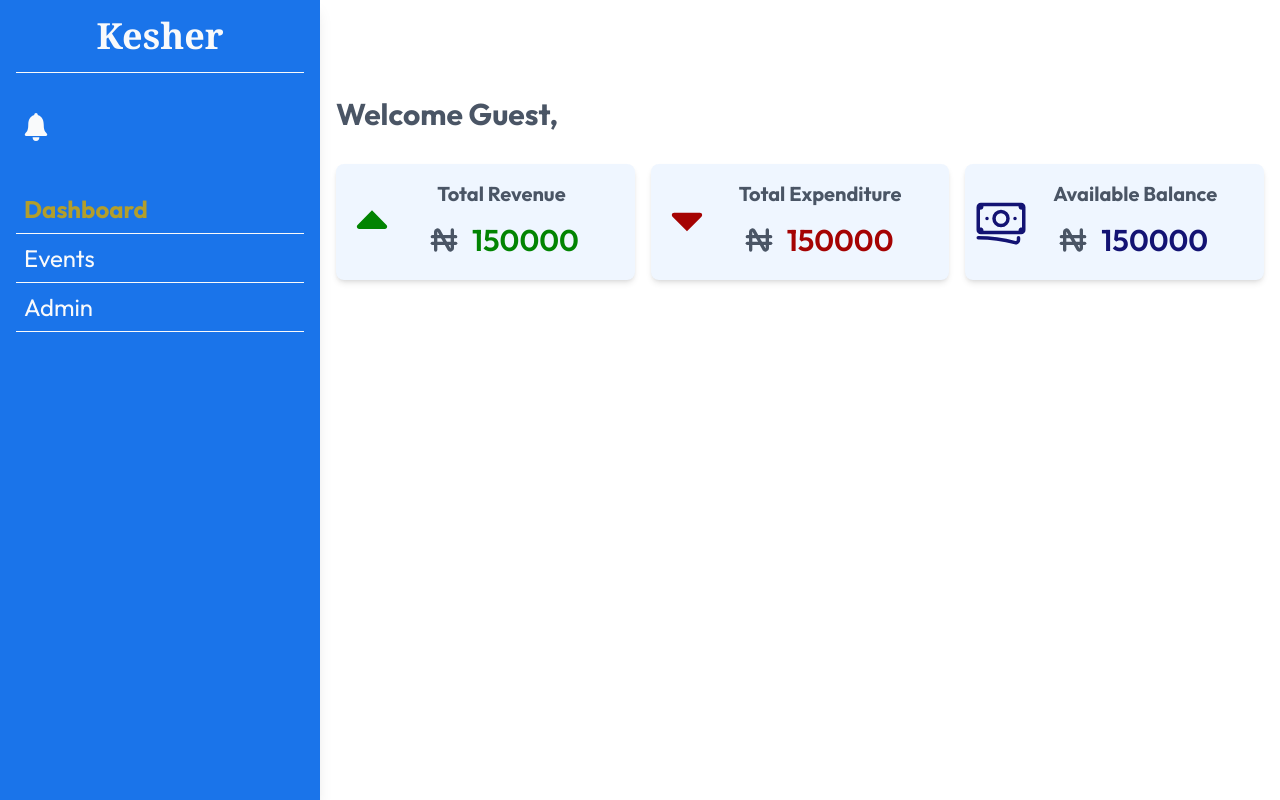
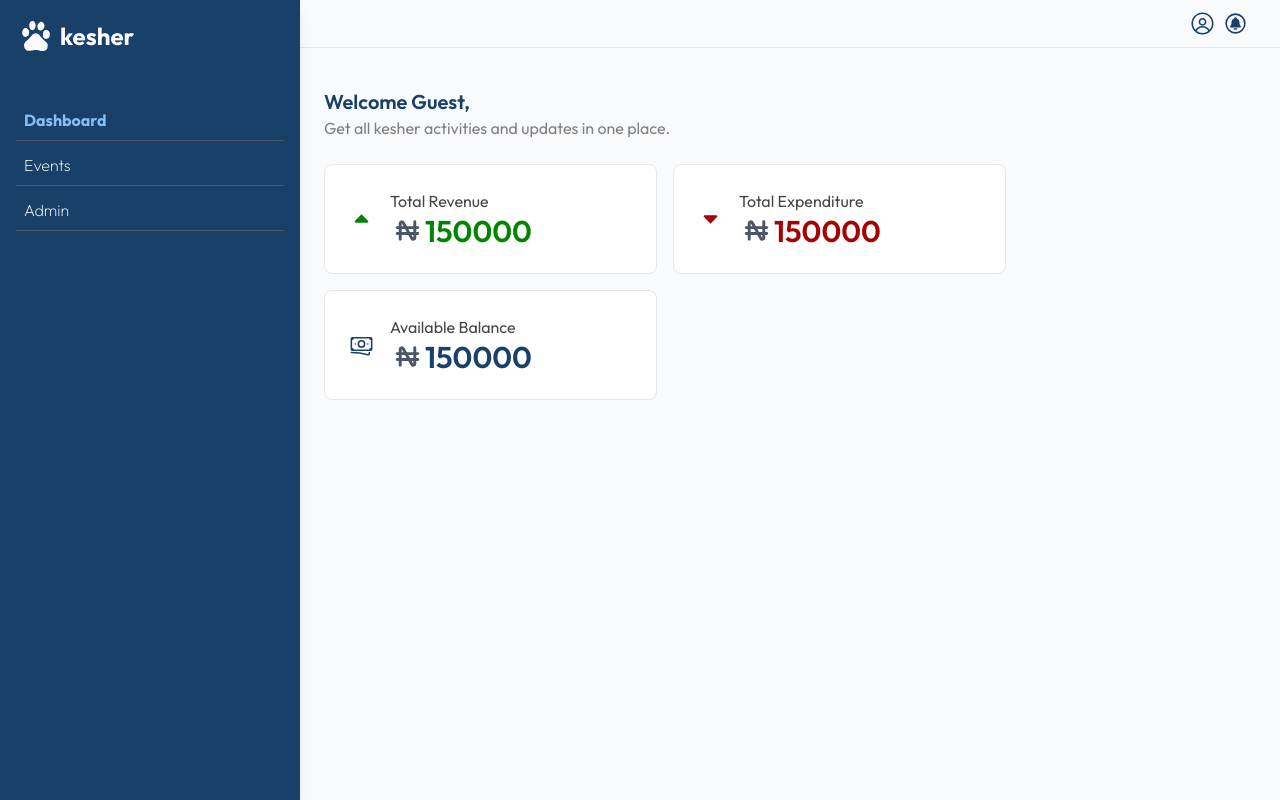
Before and after one commit to chuksdozie/kesher, a Next.js app: page /dashboard in a window 1280 px wide. Built offline with nearby package versions, Linux system fonts and the light colour scheme.

Commit message:
Feat: UI Clean Up - Color Statements

```diff
--- a/package.json
+++ b/package.json
@@ -25,6 +25,7 @@
     "@types/node": "^20",
     "@types/react": "^19",
     "@types/react-dom": "^19",
+    "@types/react-icons": "^3.0.0",
     "autoprefixer": "^10.4.21",
     "eslint": "^9.34.0",
     "eslint-config-next": "^15.4.7",
--- a/src/components/Card.tsx
+++ b/src/components/Card.tsx
@@ -1,3 +1,4 @@
+import React from "react";
 import { IconType } from "react-icons";
 import { TbCurrencyNaira } from "react-icons/tb";
 type CardProps = {
@@ -16,18 +17,18 @@ export default function Card({
   const colorClass = {
     red: "text-[#A50303]",
     green: "text-[#028402]",
-    blue: "text-[#131373]",
+    blue: "text-primaryMain",
   };
   return (
-    <div className="flex shadow-md rounded-lg bg-blue-50">
+    <div className="flex rounded-lg bg-white border border-gray-200 p-4 gap-2">
       <div className="flex p-2">
-        <Icon className={` self-center w-14 h-14 ${colorClass[color]}`} />
+        <Icon className={` self-center  ${colorClass[color]}`} size={25} />
       </div>
-      <div className="flex flex-col h-20pace-y-2  p-4 ">
-        <h2 className="text-xl font-bold mb-2 truncate self-center">{title}</h2>
-        <div className="flex space-x-2">
-          <div className=" self-center">
-            <TbCurrencyNaira className="w-10 h-12" />
+      <div className="flex flex-col  py-2  items-start min-w-[250px]">
+        <h2 className="text-base  mb truncate text-textMain ">{title}</h2>
+        <div className="flex ">
+          <div className="">
+            <TbCurrencyNaira className="" size={35} />
           </div>
           <div className="self-center">
             <p className={`text-3xl font-semibold ${colorClass[color]}`}>
--- a/src/components/Logo.tsx
+++ b/src/components/Logo.tsx
@@ -1,13 +1,13 @@
+import React from "react";
 import Link from "next/link";
+import { BiLogoBaidu } from "react-icons/bi";
 
 export default function Logo(): React.JSX.Element {
   return (
-    <div className="mx-auto">
-      <Link href={"/"}>
-        <span className="font-black font-serif text-3xl sm:text-3xl md:text-4xl text-[#1A74EA] md:text-gray-50">
-          Kesher
-        </span>
-      </Link>
-    </div>
+    <Link href={"/"} className="flex items-center ">
+      <span className=" flex  items-center font-bold text-left w-full text-xl sm:text-3xl md:text-2xl text-[#1A74EA] md:text-gray-50">
+        <BiLogoBaidu className=" mr-1 " size={40} /> kesher
+      </span>
+    </Link>
   );
 }
--- a/src/components/NavElement.tsx
+++ b/src/components/NavElement.tsx
@@ -1,4 +1,4 @@
-"use client";
+import React from "react";
 import Link from "next/link";
 import { usePathname } from "next/navigation";
 type NavElementProps = {
@@ -14,11 +14,13 @@ export default function NavElement({
 }: NavElementProps): React.JSX.Element {
   const path = usePathname();
   return (
-    <Link
-      href={href}
-      className={`text-2xl p-2 border-b border-gray-50 ${path === href ? "text-[#b29e2b] font-bold" : "text-gray-50 "}`}
-    >
-      <button onClick={toggleOpen}>{text}</button>
+    <Link href={href} className=" mt-1 border-b border-gray-600">
+      <button
+        className={`text-base p-2  ${path === href ? "text-primaryLight font-bold" : "text-white font-extralight "}  cursor-pointer`}
+        onClick={toggleOpen}
+      >
+        {text}
+      </button>
     </Link>
   );
 }
--- a/src/components/Navbar.tsx
+++ b/src/components/Navbar.tsx
@@ -1,6 +1,7 @@
+import React from "react";
 import { RxHamburgerMenu } from "react-icons/rx";
-import { IoIosNotifications } from "react-icons/io";
-import Logo from "./Logo";
+import { IoNotificationsCircleOutline } from "react-icons/io5";
+import { RxAvatar } from "react-icons/rx";
 
 export default function Navbar({
   toggleOpen,
@@ -9,14 +10,20 @@ export default function Navbar({
   isOpen: boolean;
 }) {
   return (
-    <nav className="fixed top-0 left-0 z-20  h-16 w-full bg-[#EAF3FF] shadow-sm shadow-[#1A74EA] md:hidden">
-      <div className=" flex items-center justify-between p-2 sm:px-4 md:px-6 lg:px-8 h-full ">
+    <div className="flex h-12 bg-gray-50 border-b border-gray-200">
+      <div className=" flex items-center justify-end p-2 sm:px-4 md:px-6 lg:px-8 h-full  w-full">
         <button onClick={toggleOpen} className="md:hidden">
           <RxHamburgerMenu className="w-10 h-9 border rounded-md text-[#1A74EA] " />
         </button>
-        <Logo />
-        <IoIosNotifications className="w-10 h-9  text-[#1A74EA] " />
+
+        <div className="flex items-center gap-2">
+          <RxAvatar className="text-primaryMain" size={25} />
+          <IoNotificationsCircleOutline
+            className="text-primaryMain"
+            size={25}
+          />
+        </div>
       </div>
-    </nav>
+    </div>
   );
 }
--- a/src/components/Sidebar.tsx
+++ b/src/components/Sidebar.tsx
@@ -1,7 +1,5 @@
 import Logo from "./Logo";
-import { MdClose } from "react-icons/md";
 import NavElement from "@/components/NavElement";
-import { IoIosNotifications } from "react-icons/io";
 
 export default function Sidebar({
   toggleOpen,
@@ -16,22 +14,11 @@ export default function Sidebar({
         <div className=" fixed inset-0 bg-blue-950 opacity-50 z-10 md:hidden" />
       )}
       <aside
-        className={`fixed z-30 h-full md:static top-16 md:top-0 left-0 w-80 bg-[#1A74EA] shadow-lg md:translate-x-0 transform transition-transform duration-300 ease-in-out ${isOpen ? "translate-x-0" : "-translate-x-full"}`}
+        className={`fixed z-30 h-full md:static top-16 md:top-0 left-0 w-[300px] bg-primaryMain shadow-lg md:translate-x-0 transform transition-transform duration-300 ease-in-out ${isOpen ? "translate-x-0" : "-translate-x-full"}`}
       >
         <div className="relative flex flex-col p-4 h-full">
-          <div className=" mx-auto hidden md:block">
-            <Logo />
-          </div>
-          <hr className=" hidden border-gray-50 my-4 w-full md:block" />
-          <div className="hidden md:block mt-5">
-            {" "}
-            <IoIosNotifications className="w-10 h-9  text-gray-50 " />
-          </div>
-          <div className="w-full flex md:hidden">
-            <button onClick={toggleOpen} className="ml-auto">
-              <MdClose className={`w-9 h-9 text-white ml-auto`} />
-            </button>
-          </div>
+          <Logo />
+
           <nav className="mt-10 flex flex-col justify-center ">
             <NavElement
               href={"/dashboard"}
--- a/src/layout/DefaultLayout.tsx
+++ b/src/layout/DefaultLayout.tsx
@@ -13,13 +13,13 @@ export default function DefaultLayout({
     setIsOpen(!isOpen);
   };
   return (
-    <div className="h-screen flex flex-col ">
-      <header>
+    <div className="h-screen flex ">
+      <Siderbar isOpen={isOpen} toggleOpen={toggleOpen} />
+      <div className="flex-1 flex flex-col">
         <Navbar isOpen={isOpen} toggleOpen={toggleOpen} />
-      </header>
-      <div className="flex flex-1 overflow-hidden">
-        <Siderbar isOpen={isOpen} toggleOpen={toggleOpen} />
-        <main className="flex-1 overflow-y-auto ">{children}</main>
+        <div className="flex-1 p-6 overflow-y-auto w-full bg-gray-50">
+          {children}
+        </div>
       </div>
     </div>
   );
--- a/src/pages/dashboard.tsx
+++ b/src/pages/dashboard.tsx
@@ -1,15 +1,20 @@
+import React from "react";
 import Card from "@/components/Card";
 import { useGetUser } from "@/hooks";
-// import { HiMiniBanknotes } from "react-icons/hi2";
 import { HiOutlineBanknotes } from "react-icons/hi2";
 import { TiArrowSortedDown, TiArrowSortedUp } from "react-icons/ti";
 
 export default function Dashboard(): React.JSX.Element {
   const user: string = useGetUser();
   return (
-    <section className="mt-20">
-      <h1 className="text-3xl font-bold p-4">Welcome {user},</h1>
-      <div className="grid grid-cols-1 sm:grid-cols-2 lg:grid-cols-3 gap-4 p-4">
+    <section className="">
+      <h1 className="text-xl font-semibold mt-4 text-primaryMain">
+        Welcome {user},
+      </h1>
+      <p className="mb-6 text-base text-textSub">
+        Get all kesher activities and updates in one place.
+      </p>
+      <div className="flex flex-wrap gap-4">
         <Card
           title="Total Revenue"
           value={150000}
--- a/src/pages/index.tsx
+++ b/src/pages/index.tsx
@@ -2,7 +2,7 @@ import Button from "@/components/Button";
 
 export default function Home() {
   return (
-    <div className={`bg-amber-300`}>
+    <div className={`bg-amber-300  flex`}>
       Kesher starts here
       <Button variant="primary" />
       <Button variant="secondary" />
--- a/src/styles/globals.css
+++ b/src/styles/globals.css
@@ -10,6 +10,18 @@
   --color-foreground: var(--foreground);
   --font-sans: var(--font-geist-sans);
   --font-mono: var(--font-geist-mono);
+
+  --color-primaryMain: #184069;
+  --color-primaryLight: #87bef5;
+  --color-primaryDark: #033261;
+
+  --color-secondary: #8425b8;
+
+  --color-textMain: #474646;
+  --color-textSub: #827f7f;
+
+  --color-bgLight: #eae4ed;
+  --color-bgDark: #252426;
 }
 
 /* @media (prefers-color-scheme: dark) {
```
Also changed, not shown: 1 other file (tests, documents, lock files or other folders).
